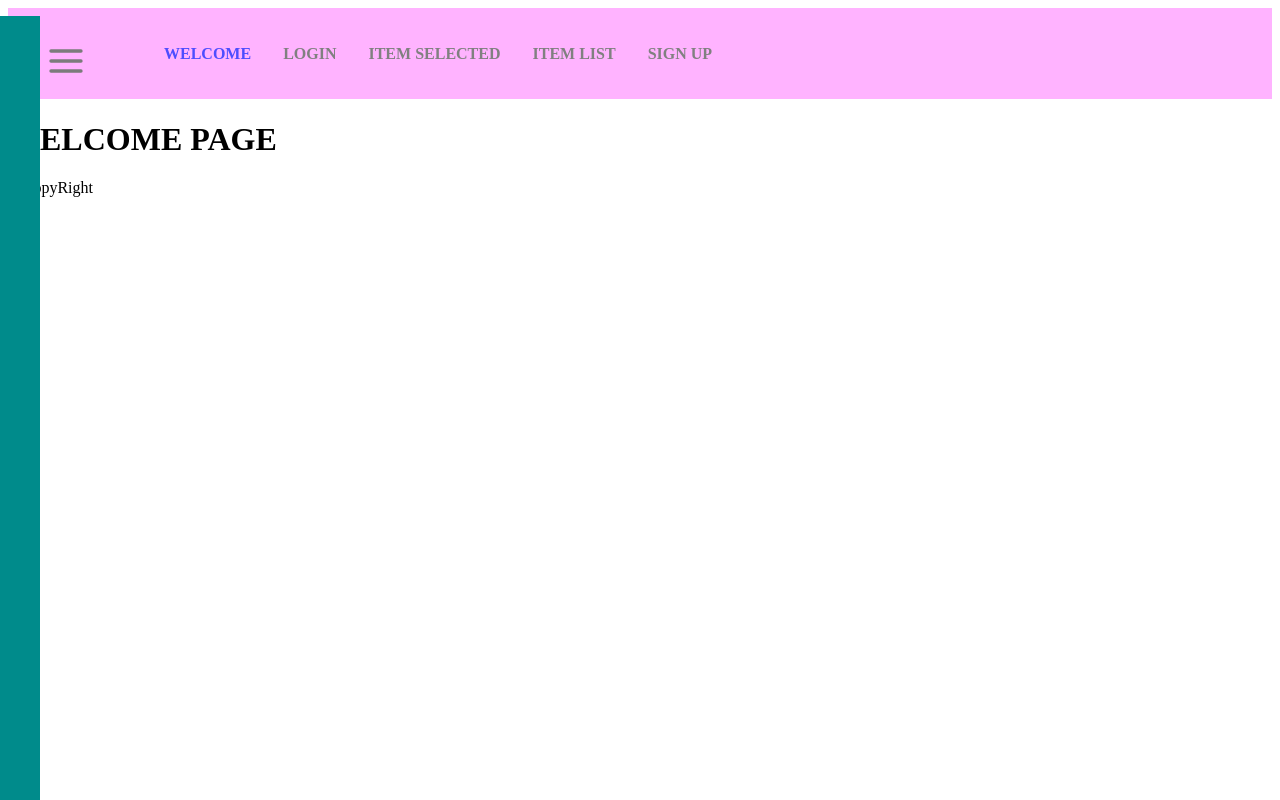
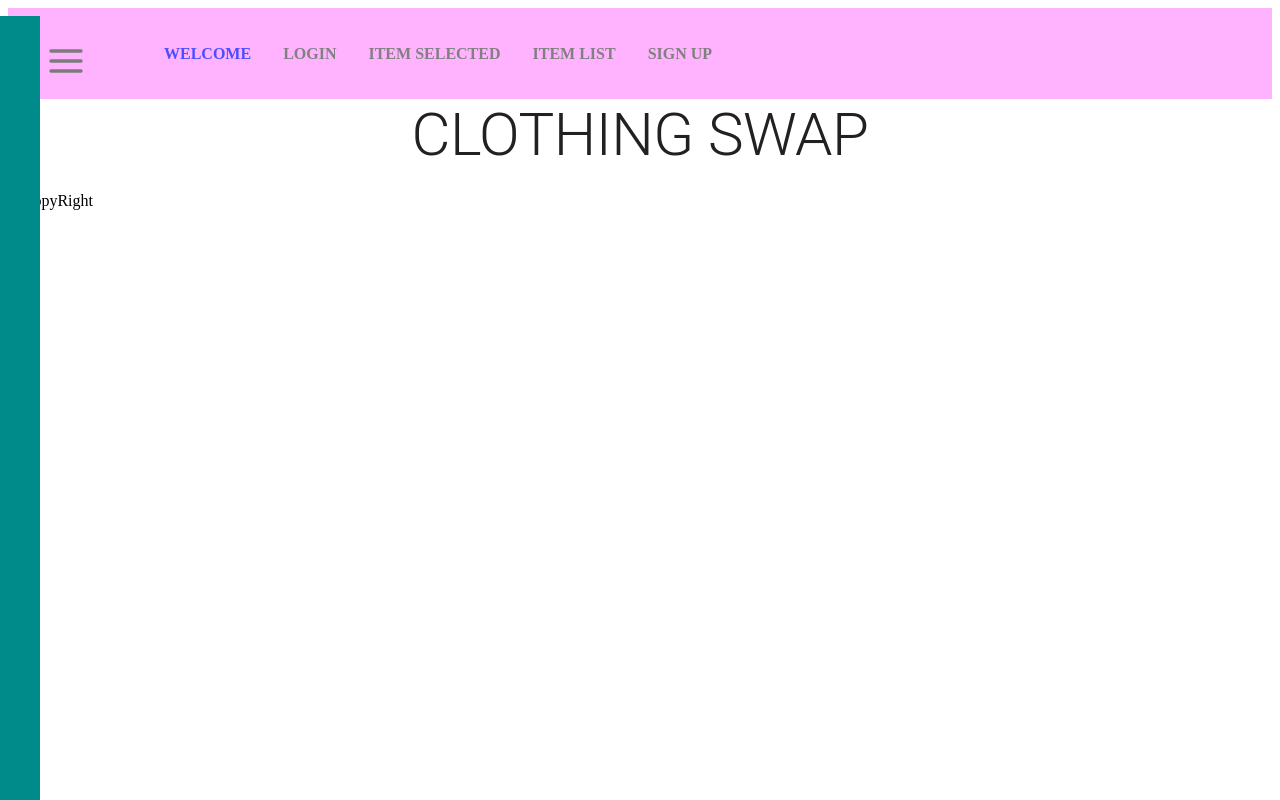
Before and after one commit to acheredn/alta, a React (Create React App) app: page / in a window 1280 px wide. Built offline with nearby package versions, Linux system fonts and the light colour scheme.

Commit message:
Index title

```diff
--- a/src/pages/index.js
+++ b/src/pages/index.js
@@ -1,10 +1,32 @@
-import React from 'react';
+import * as React from 'react';
+import Button from '@mui/material/Button';
+import Card from '@mui/material/Card';
+import CardActions from '@mui/material/CardActions';
+import CardContent from '@mui/material/CardContent';
+import CardMedia from '@mui/material/CardMedia';
+import CssBaseline from '@mui/material/CssBaseline';
+import Grid from '@mui/material/Grid';
+import Stack from '@mui/material/Stack';
+import Box from '@mui/material/Box';
+import Typography from '@mui/material/Typography';
+import Container from '@mui/material/Container';
+// import Link from '@mui/material/Link';
+import { Link } from 'react-router-dom';
+import { createTheme, ThemeProvider } from '@mui/material/styles';
 
 const Home = () => {
 return (
-	<div>
-	<h1>WELCOME PAGE</h1>
-	</div>
+	<Container maxWidth="sm">
+        <Typography
+        component="h1"
+        variant="h2"
+        align="center"
+        color="text.primary"
+        gutterBottom
+        >
+        CLOTHING SWAP
+    </Typography>
+	</Container>
 );
 };
 
```
Also changed, not shown: 1 other file (tests, documents, lock files or other folders).
